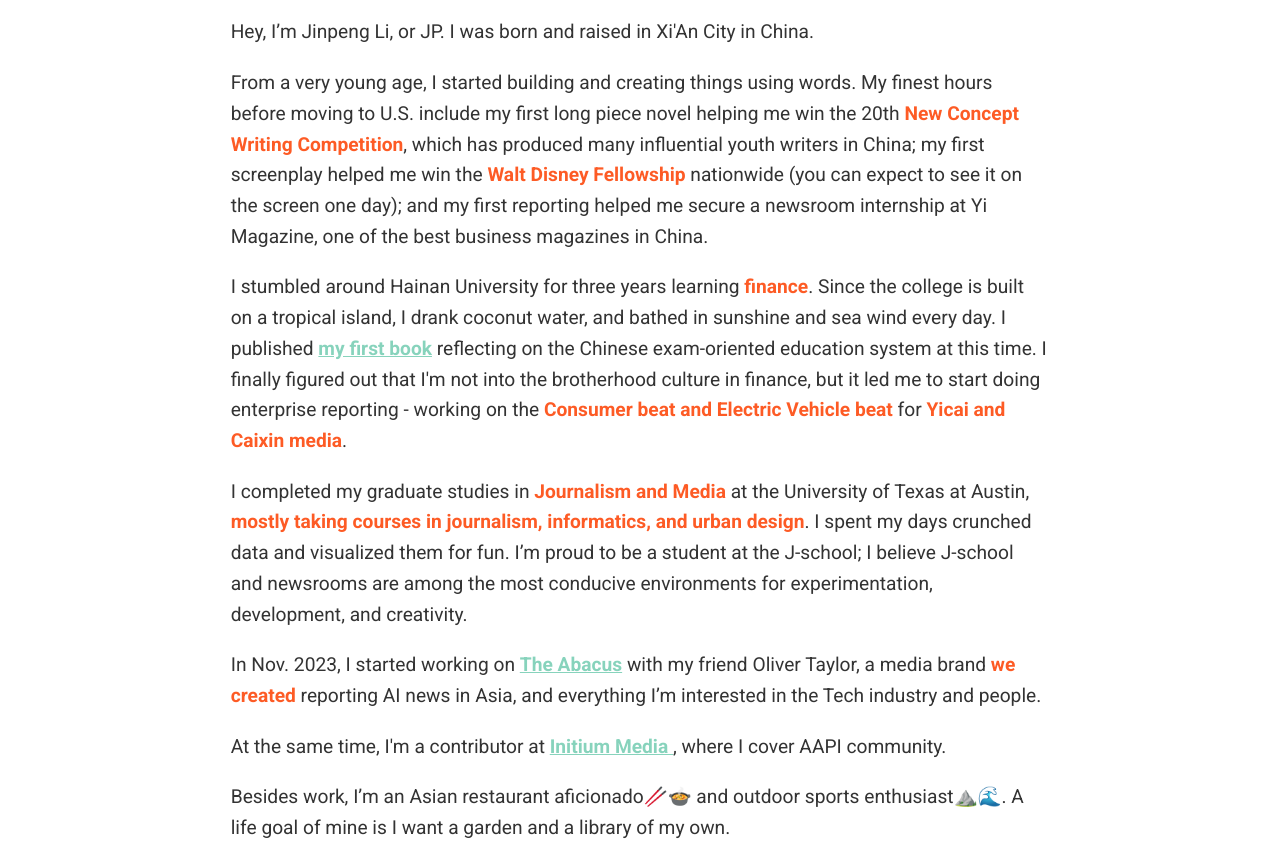
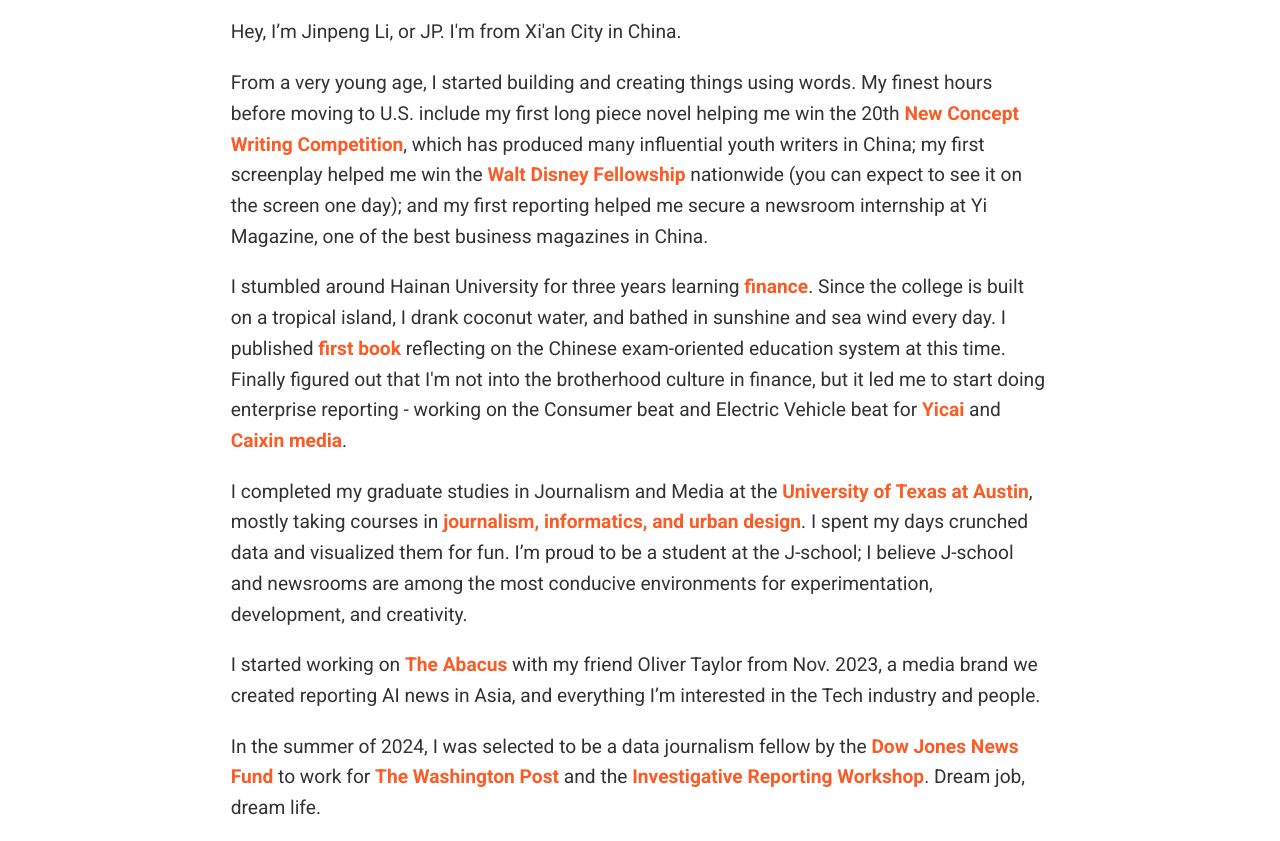
Before and after one commit to JPeojakm/website, a website: page src/about.njk in a window 1280 px wide. Shown: the part 186-1027 px from the top of the page. Drawn offline with nearby package versions, Linux system fonts and the light colour scheme; files that its build step writes are made by us from their sources; files whose address does not match are found by name.

Commit message:
edit the about

```diff
--- a/src/about.njk
+++ b/src/about.njk
@@ -7,7 +7,7 @@
       <div class="intro">
         <h1>Data Journalism, Tech news...</h1>
         <p>
-          Hey, I’m Jinpeng Li, or JP. I was born and raised in Xi'An City in China.
+          Hey, I’m Jinpeng Li, or JP. I'm from Xi'an City in China.
         </p>
 
         <p>
@@ -15,18 +15,20 @@
        </p>
 
        <p>
-          I stumbled around Hainan University for three years learning <span style="font-weight: bold; color: #FD5B25;">finance</span>. Since the college is built on a tropical island, I drank coconut water, and bathed in sunshine and sea wind every day. I published <a href="https://book.douban.com/subject/35437296/" class= "link">my first book</a> reflecting on the Chinese exam-oriented education system at this time. I finally figured out that I'm not into the brotherhood culture in finance, but it led me to start doing enterprise reporting - working on the <span style="font-weight: bold; color: #FD5B25;">Consumer beat and Electric Vehicle beat</span> for <span style="font-weight: bold; color: #FD5B25;">Yicai and Caixin media</span>.
+          I stumbled around Hainan University for three years learning <span style="font-weight: bold; color: #FD5B25;">finance</span>. Since the college is built on a tropical island, I drank coconut water, and bathed in sunshine and sea wind every day. I published
+          <span style="font-weight: bold; color: #FD5B25;">first book</span> reflecting on the Chinese exam-oriented education system at this time. Finally figured out that I'm not into the brotherhood culture in finance, but it led me to start doing enterprise reporting - working on the Consumer beat and Electric Vehicle beat for <span style="font-weight: bold; color: #FD5B25;">Yicai</span> and <span style="font-weight: bold; color: #FD5B25;"> Caixin media</span>.
        </p>
 
         <p>
-          I completed my graduate studies in <span style="font-weight: bold; color: #FD5B25;">Journalism and Media</span> at the University of Texas at Austin, <span style="font-weight: bold; color: #FD5B25;">mostly taking courses in journalism, informatics, and urban design</span>. I spent my days crunched data and visualized them for fun. I’m proud to be a student at the J-school; I believe J-school and newsrooms are among the most conducive environments for experimentation, development, and creativity.
+          I completed my graduate studies in Journalism and Media at the <span style="font-weight: bold; color: #FD5B25;"> University of Texas at Austin</span>, mostly taking courses in <span style="font-weight: bold; color: #FD5B25;">journalism, informatics, and urban design</span>. I spent my days crunched data and visualized them for fun. I’m proud to be a student at the J-school; I believe J-school and newsrooms are among the most conducive environments for experimentation, development, and creativity.
        </p>
 
-        <p>In Nov. 2023, I started working on <a href="https://theabacus.substack.com/" class="link">The Abacus</a> with my friend Oliver Taylor, a media brand <span style="font-weight: bold; color: #FD5B25;">we created</span> reporting AI news in Asia, and everything I’m interested in the Tech industry and people.
+        <p>I started working on <span style="font-weight: bold; color: #FD5B25;">The Abacus</span> with my friend Oliver Taylor from Nov. 2023, a media brand we created reporting AI news in Asia, and everything I’m interested in the Tech industry and people.
         </p>
 
-        <p>
-        At the same time, I'm a contributor at <a href="https://theinitium.com/zh-Hans" class="link">Initium Media </a>, where I cover AAPI community.
+
+         <p>
+        In the summer of 2024, I was selected to be a data journalism fellow by the <span style="font-weight: bold; color: #FD5B25;">Dow Jones News Fund</span> to work for <span style="font-weight: bold; color: #FD5B25;">The Washington Post</span> and the <span style="font-weight: bold; color: #FD5B25;">Investigative Reporting Workshop</span>. Dream job, dream life.
         </p>
 
          <p>Besides work, I’m an Asian restaurant aficionado🥢🍲 and outdoor sports enthusiast⛰️🌊. A life goal of mine is I want a garden and a library of my own.
```
Also changed, not shown: docs/about.html.
